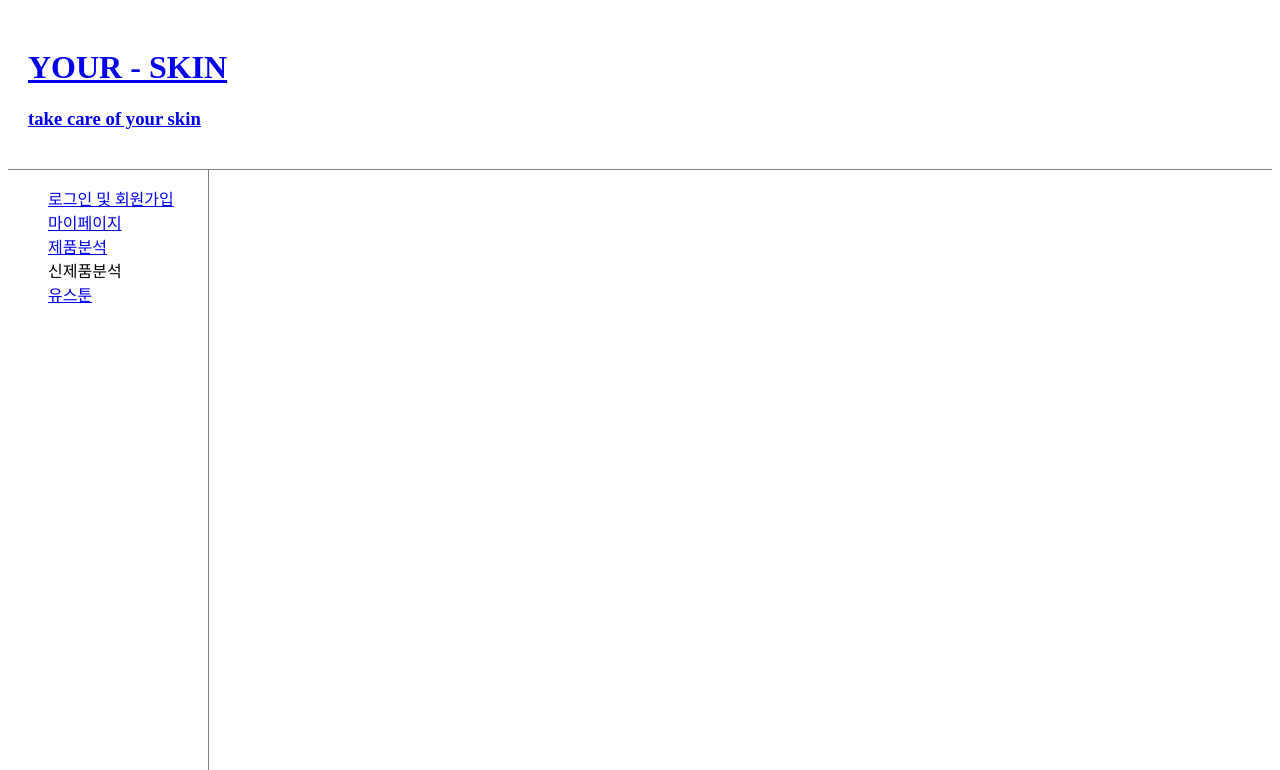
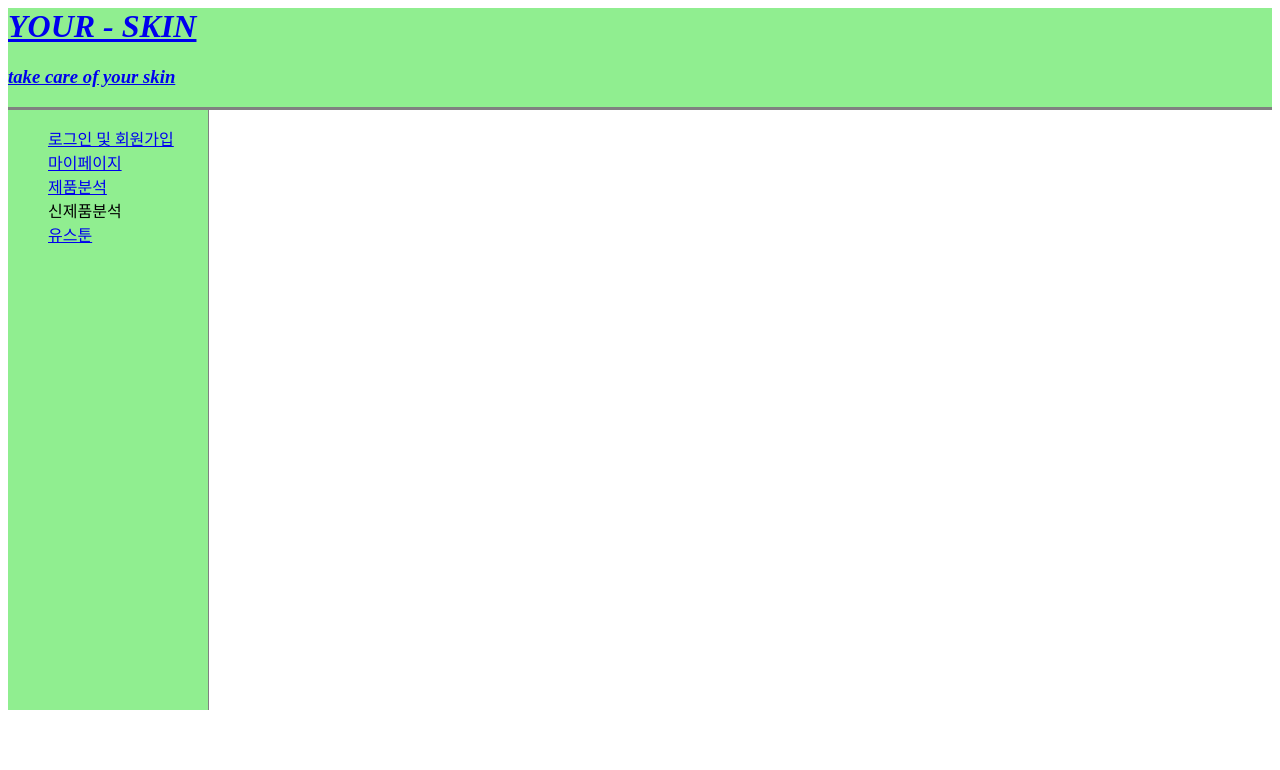
Before and after one commit to aimable20/YOUR-SKIN, a plain HTML site: page index.html in a window 1280 px wide. Drawn offline with Linux system fonts and the light colour scheme.

Commit message:
Update index.html

```diff
--- a/index.html
+++ b/index.html
@@ -4,14 +4,19 @@
 	<meta charset="utf-8">
 	<style>
 		header{
-			border-bottom:1px solid gray;
+			font-style: italic;
+			background-color:lightgreen;
+			border-bottom:3px solid gray;
 			padding:20px
-		}
+			color:rgb(255,0,0)
+				}
+
 		nav{
 			border-right:1px solid gray;
 			width:200px;
 			height:600px;
 			float:left;
+			background-color:lightgreen;
 		}
 		nav ol{
 			list-style:none;
@@ -24,8 +29,8 @@
 </head>
 <body>
 	<header>
-		<h1><a href="http://localhost/index.html">YOUR - SKIN</a></h1>
-		<h3><a href="http://localhost/index.html">take care of your skin</a></h3>
+		<h1><a href="http://localhost/home.html">YOUR - SKIN</a></h1>
+		<h3><a href="http://localhost/home.html">take care of your skin</a></h3>
 	</header>
 	<nav>
 		<ol>
@@ -34,7 +39,6 @@
 			<li><a href="http://localhost/page_pa.html">제품분석</a></li>
 			<li><a href-"http://localhost/page_npa.html">신제품분석</a></li>
 			<li><a href="http://localhost/page_ct.html">유스툰</a></li>
-
 		</ol>
 	</nav>
 </body>
```
